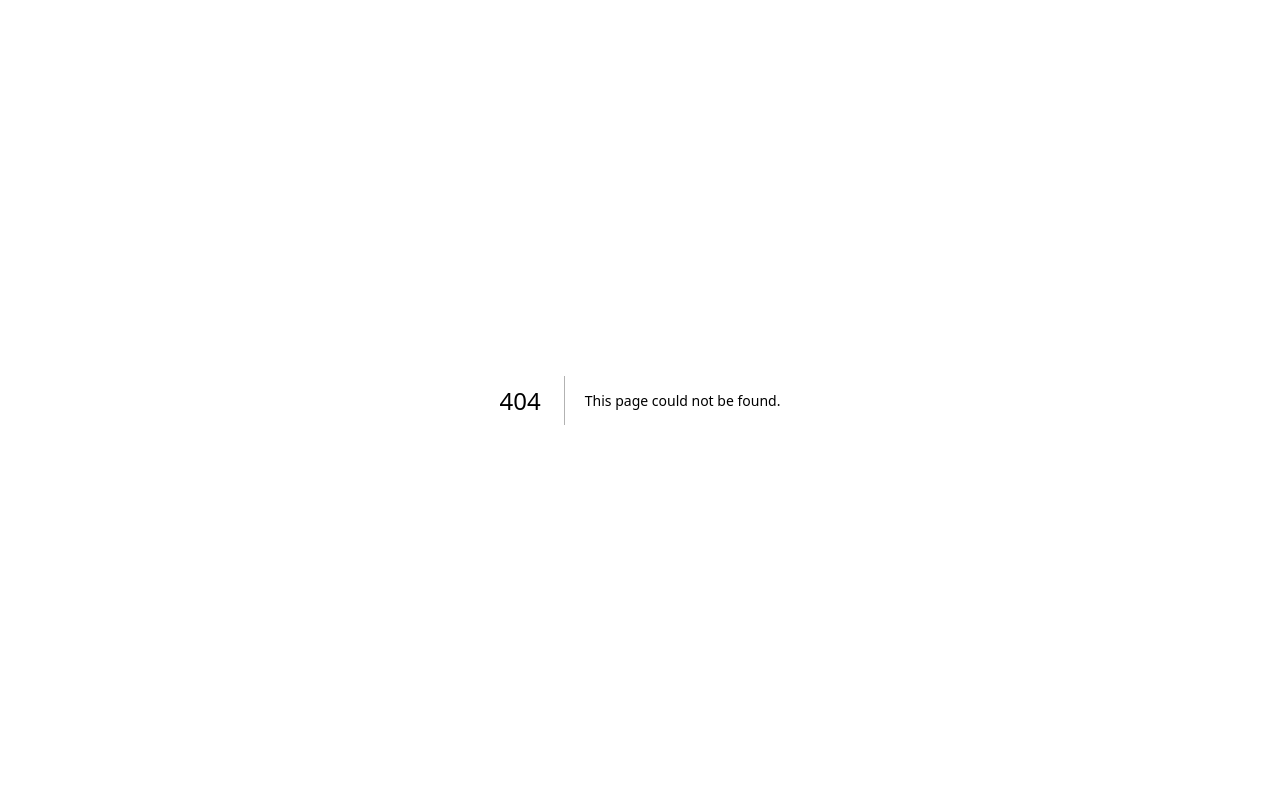
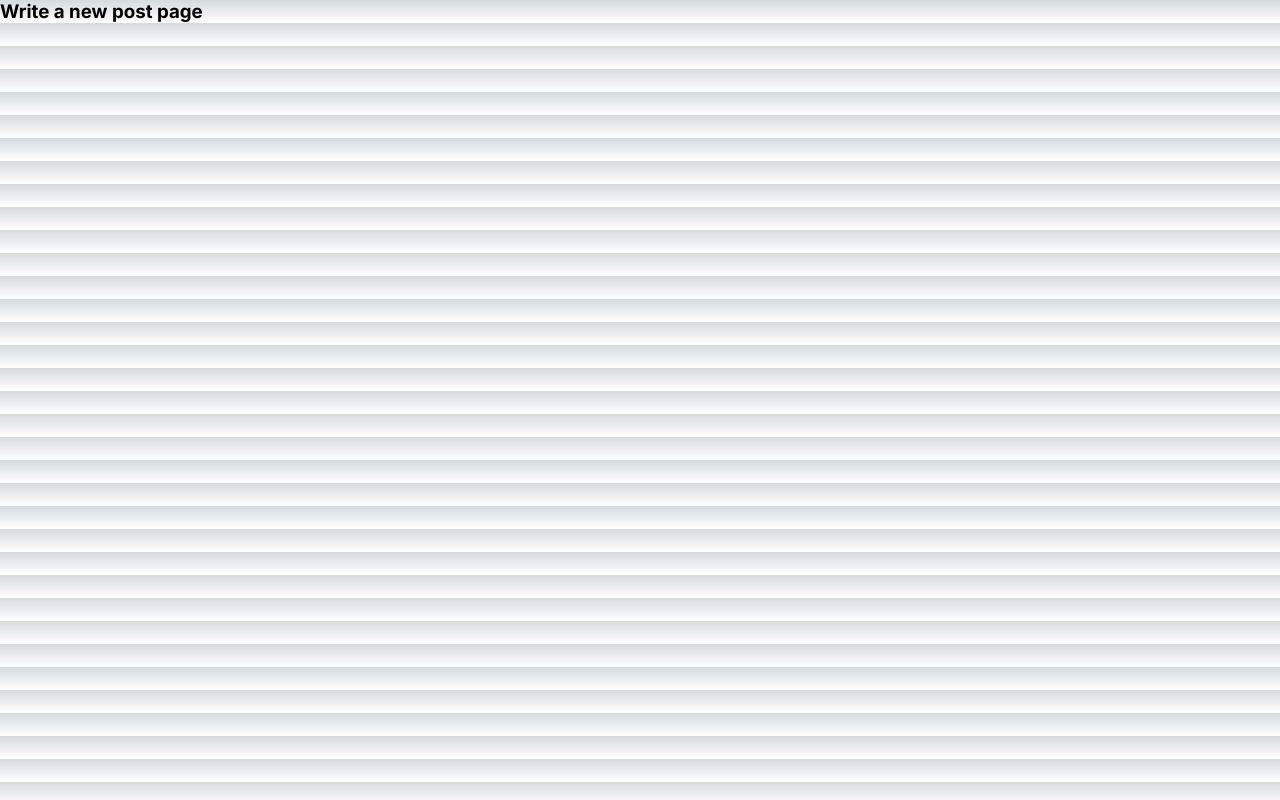
Before and after one commit to Wolleys/notebook, a Next.js app: page /new-post in a window 1280 px wide. Before the commit this address had no page. Built offline with nearby package versions, Linux system fonts and the light colour scheme.

Commit message:
Add create a new-post page

```diff
--- a/app/(website)/about/page.tsx
+++ b/app/(website)/about/page.tsx
@@ -3,7 +3,7 @@ import About from "./about";
 import type { Metadata } from "next";
 
 export const metadata: Metadata = {
-  title: "About Notebook",
+  title: "About – Notebook",
   description: "This is the notebook app about page",
 };
 
--- a/app/(website)/contact/page.tsx
+++ b/app/(website)/contact/page.tsx
@@ -3,7 +3,7 @@ import Contact from "./contact";
 import type { Metadata } from "next";
 
 export const metadata: Metadata = {
-  title: "Contact Us",
+  title: "Contact – Notebook",
   description: "This is the notebook app contact us page",
 };
 
--- /dev/null
+++ b/app/(website)/new-post/new-post.tsx
@@ -0,0 +1,11 @@
+import { FC } from "react";
+
+const NewPost: FC = () => {
+  return (
+    <section>
+      <h3>Write a new post page</h3>
+    </section>
+  );
+};
+
+export default NewPost;
--- /dev/null
+++ b/app/(website)/new-post/page.tsx
@@ -0,0 +1,14 @@
+import { FC } from "react";
+import NewPost from "./new-post";
+import type { Metadata } from "next";
+
+export const metadata: Metadata = {
+  title: "New post – Notebook",
+  description: "In it's most basic form, what you see is what you get.",
+};
+
+const NewPostPage: FC = () => {
+  return <NewPost />;
+};
+
+export default NewPostPage;
```
